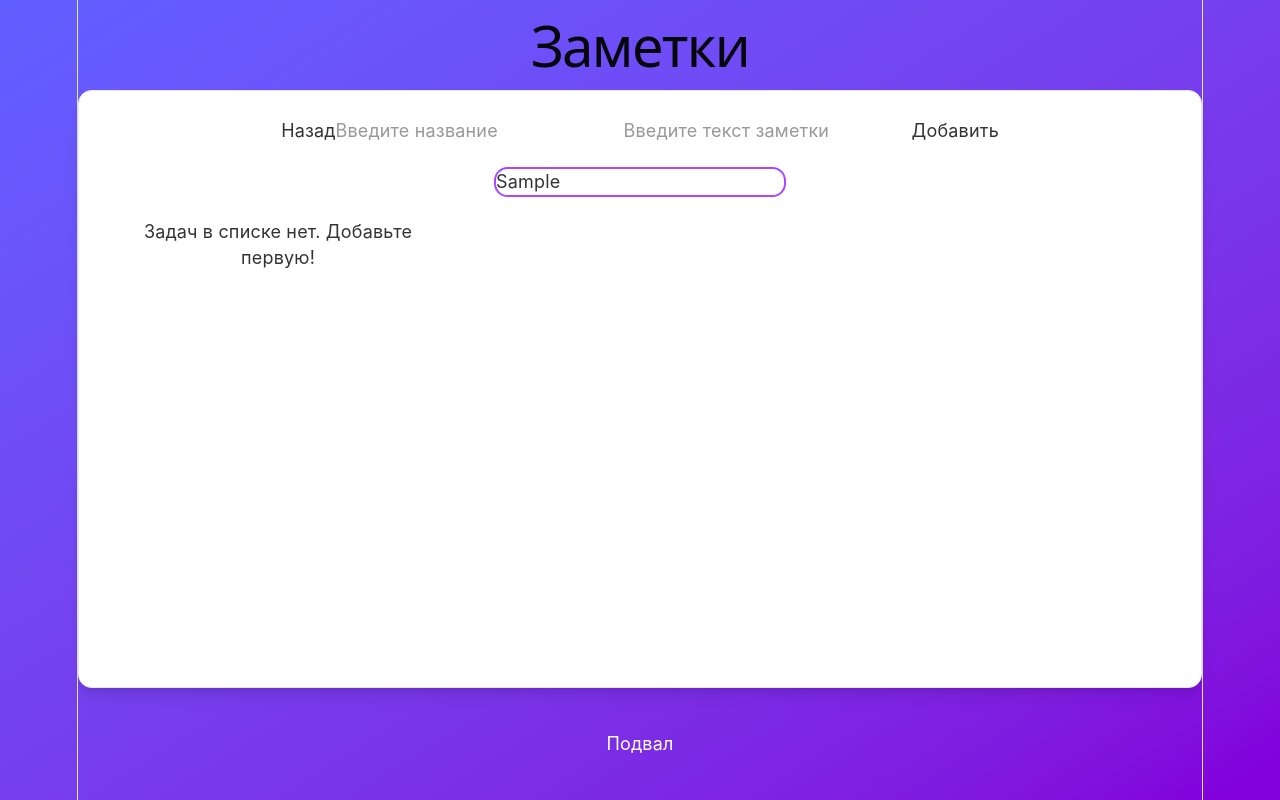
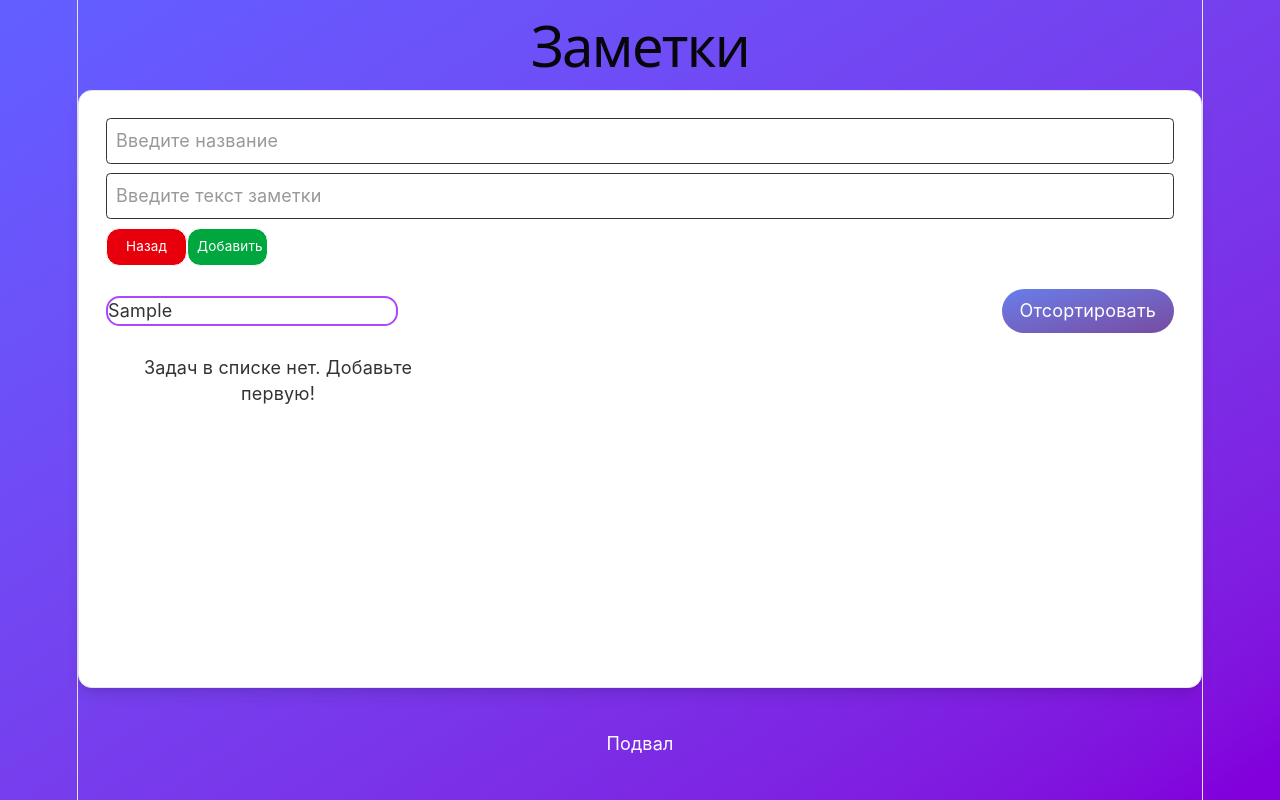
Before and after one commit to mcypher-alt/notes_react, a React (Vite) app: page / in a window 1280 px wide. Both pictures are taken after typing "Sample" into the empty fields and a click on the button "Добавить заметку". Built offline with nearby package versions, Linux system fonts and the light colour scheme.

Commit message:
добавление сортировки по дате

```diff
--- a/src/App.jsx
+++ b/src/App.jsx
@@ -7,9 +7,23 @@ export default function ToDoApp() {
   const [showForm, setShowForm] = useState(false);
   const [error, setError] =  useState('');
   const [searchValue, setSearchValue] = useState('');
+  const [sortBy, setSortBy] = useState('default');
+  const [isMenuOpen, setMenuOpen] = useState(false);
 
-  const filteredNotes = noteList.filter(note =>
+  const getSortedNotes = (notes) => {
+  if (sortBy === "date") {
+    return [...notes].sort((a, b) => b.id - a.id);
+  }
+  return notes;
+  }
+
+  const filteredNotes = (noteList) => {
+    return noteList.filter(note =>
     note.title.toLowerCase().includes(searchValue));
+  }
+
+  const filtered = filteredNotes(noteList);
+  const sorted = getSortedNotes(filtered);
 
   const renderList = (notes) => {
     if (notes.length === 0) {
@@ -37,27 +51,6 @@ export default function ToDoApp() {
           </p>)}
       </div>
       ));
-  };
-
-  const handleShow = () => {
-    return (
-      <>
-        <input
-            value={form.title}
-            type="text"
-            placeholder="Введите название"
-            onChange={(e) => setForm({ ...form, title: e.target.value })}
-          />
-          <input
-            value={form.description}
-            type="text"
-            placeholder="Введите текст заметки"
-            onChange={(e) => setForm({ ...form, description: e.target.value })}
-          />
-          <button onClick={handleAdd}>Добавить</button>
-          {error && <p className="text-red-500">{error}</p>}
-        </>
-    )
   };
 
   const handleDelete = (id) => {
@@ -97,20 +90,103 @@ export default function ToDoApp() {
       <h1 className='text-center text-white mt-2'>Заметки</h1>
       <div className='grow bg-white rounded-xl shadow-lg p-6 border border-gray-200'>
         <div>
-          <button onClick={() => setShowForm(!showForm)}>
-            {showForm ? "Назад" : "Добавить заметку"}
-          </button>
-          {showForm && handleShow()}
+          {!showForm && (
+            <button
+            className='bg-linear-to-br from-[#667eea] to-[#764ba2] text-white border-none py-3 px-6 rounded-[50px] text-[1rem] font-bold cursor-pointer transition-all duration-200 hover:scale-105 hover:shadow-lg active:scale-95 mb-4'
+            onClick={() => setShowForm(true)}
+            >
+            Добавить заметку
+            </button>
+          )}
+          {showForm && (
+            <div className='flex flex-col gap-2'>
+              <input
+                  className='p-2 border rounded'
+                  value={form.title}
+                  type="text"
+                  placeholder="Введите название"
+                  onChange={(e) => setForm({ ...form, title: e.target.value })}
+                />
+                <input
+                  className='p-2 border rounded'
+                  value={form.description}
+                  type="text"
+                  placeholder="Введите текст заметки"
+                  onChange={(e) => setForm({ ...form, description: e.target.value })}
+                />
+                <div className='flex'>
+                  {showForm && (
+                    <button
+                    onClick={() => setShowForm(false)}
+                    className='w-18 text-xs p-2 border rounded-xl text-white bg-red-600  hover:bg-red-700'
+                    >
+                      Назад
+                    </button>
+                  )}
+                  <button
+                  onClick={handleAdd}
+                  className='w-18 text-xs p-2 border rounded-xl text-white bg-green-600 hover:bg-green-700'
+                  >
+                    Добавить
+                  </button>
+                </div>
+                {error && <p className="text-red-500">{error}</p>}
+            </div>
+          )}
         </div>
-        <div className='mt-5 mb-5'>
-          <input className='rounded-xl border-2 border-purple-500'
-          value={searchValue}
-          type='text'
-          placeholder='Введите название заметки...'
-          onChange={(e) => setSearchValue(e.target.value)}
+
+        <div className='relative mt-5 mb-5 flex justify-between items-center'>
+          <input
+            className='rounded-xl border-2 border-purple-500 mr-4'
+            value={searchValue}
+            type='text'
+            placeholder='Введите название заметки...'
+            onChange={(e) => setSearchValue(e.target.value)}
           />
+
+          <div className='relative'>
+            <button
+              className='bg-linear-to-br from-[#667eea] to-[#764ba2] text-white py-2 px-4 rounded-full whitespace-nowrap'
+              onClick={() => setMenuOpen(!isMenuOpen)}
+            >
+              Отсортировать
+            </button>
+
+            {isMenuOpen && (
+              <div className='absolute right-0 top-full w-48 bg-white rounded-lg shadow-lg border z-10'>
+                <div className='py-2'>
+                  <p className='px-4 py-2 text-sm font-semibold text-gray-500 border-b'>
+                    Сортировка
+                  </p>
+                  <button
+                    onClick={() => {
+                      setMenuOpen(false);
+                      setSortBy('default');
+                    }}
+                    className='w-full text-left px-4 py-2 text-sm text-gray-700 hover:bg-gray-100'
+                  >
+                    📅 По умолчанию
+                  </button>
+                  <button
+                    onClick={() => {
+                      setMenuOpen(false);
+                      setSortBy('date');
+                    }}
+                    className='w-full text-left px-4 py-2 text-sm text-gray-700 hover:bg-gray-100'
+                  >
+                    🔄 По дате
+                  </button>
+                </div>
+              </div>
+            )}
+          </div>
         </div>
-        <div className="grid grid-cols-1 sm:grid-cols-2 lg:grid-cols-3 gap-4">{renderList(filteredNotes)}</div>
+
+        <div
+        className="mt-5 grid grid-cols-1 sm:grid-cols-2 lg:grid-cols-3 gap-4"
+        >
+          {renderList(sorted)}
+        </div>
       </div>
       <footer className="h-25 text-white flex items-center justify-center">Подвал</footer>
     </div>
```
